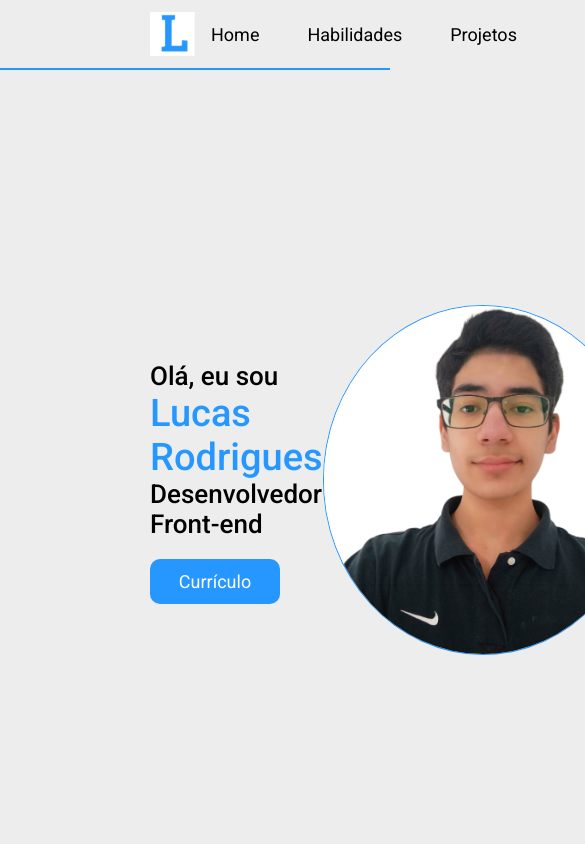
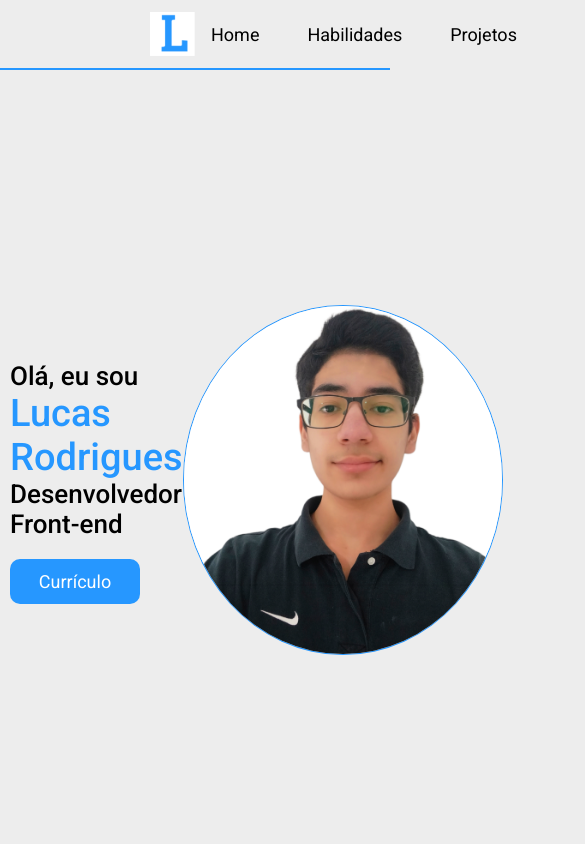
Before and after one commit to rodrigues14/portfolio, a React (Vite) app: page / in a window 390 px wide. Shown: the top 844 px of the page, 585 px wide, since content can reach past the window. Built offline with nearby package versions, Linux system fonts and the light colour scheme.

Commit message:
media query para as margens do Container

```diff
--- a/src/components/UI/index.ts
+++ b/src/components/UI/index.ts
@@ -1,8 +1,14 @@
 import styled from "styled-components";
 
 export const Container = styled.section`
-padding: 70px 150px;
-min-height: calc(100vh - 70px - 59px);
+  padding: 70px 150px;
+  min-height: calc(100vh - 70px - 59px);
+  @media (max-width: 950px) {
+    padding: 70px 50px;
+  }
+  @media (max-width: 650px) {
+    padding: 70px 10px;
+  }
 `
 
 export const Subtitle = styled.h2`
```
